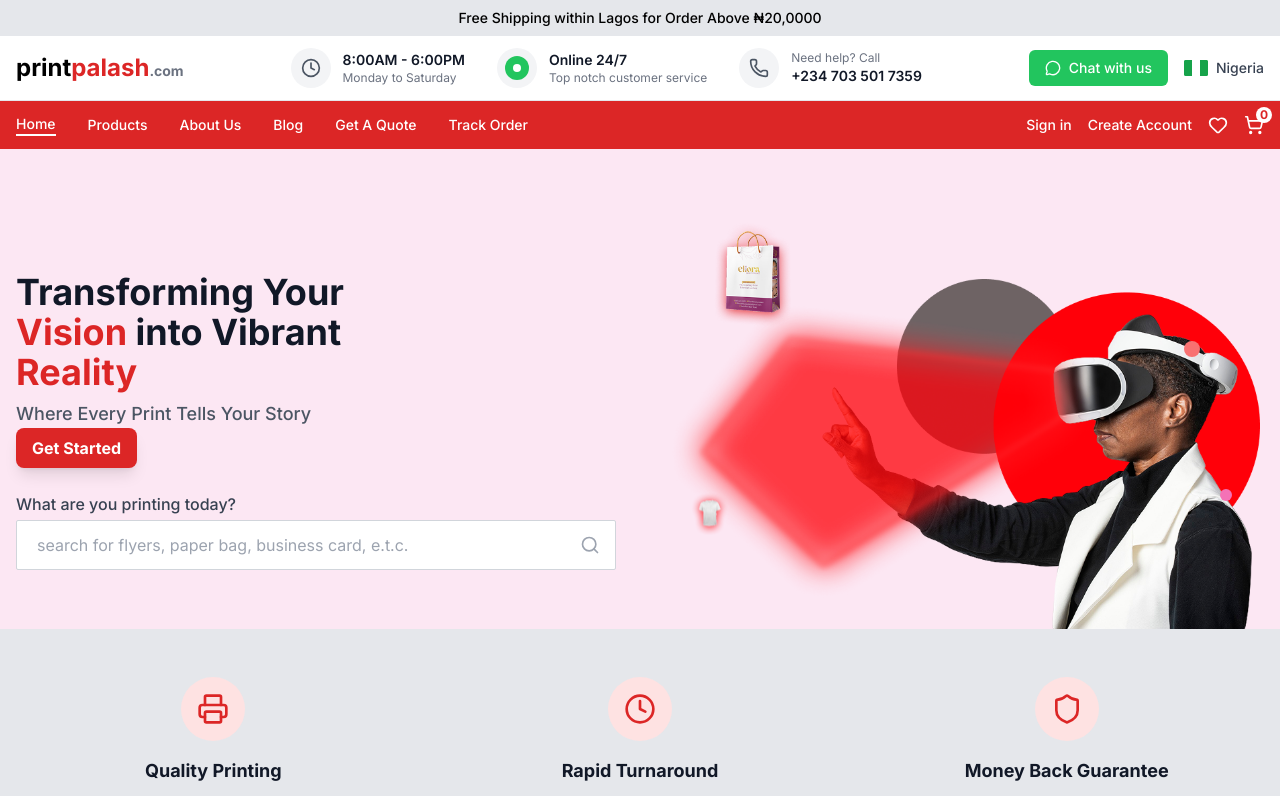
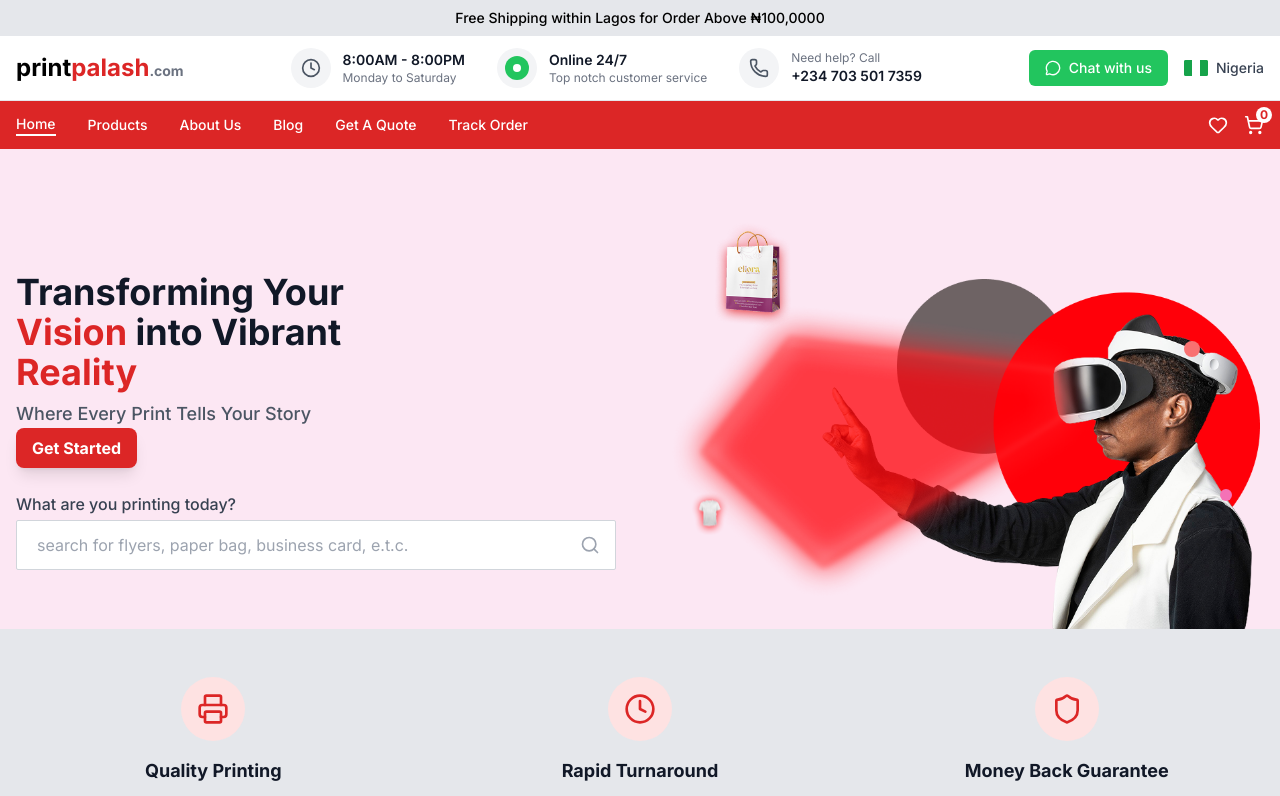
Before and after one commit to davidgraphix/printpalash, a Next.js app: page / in a window 1280 px wide. Shown: the top 796 px of the page. Built offline with nearby package versions, Linux system fonts and the light colour scheme; a web font is replaced by a local one.

Commit message:
fix: Update operating hours and contact link in Header, adjust shipping threshold in Topbar, and correct brand images in TrustedBrands

```diff
--- a/components/Home/Header.tsx
+++ b/components/Home/Header.tsx
@@ -62,7 +62,7 @@
               </div>
               <div className="flex flex-col">
                 <span className="text-sm font-semibold text-gray-900">
-                  8:00AM - 6:00PM
+                  8:00AM - 8:00PM
                 </span>
                 <span className="text-xs text-gray-500">
                   Monday to Saturday
@@ -94,9 +94,12 @@
               </div>
               <div className="flex flex-col">
                 <span className="text-xs text-gray-500">Need help? Call</span>
-                <span className="text-sm text-gray-900 font-semibold">
+                <a
+                  href="tel:+2347035017359"
+                  className="text-sm text-gray-900 font-semibold cursor-pointer hover:underline"
+                >
                   +234 703 501 7359
-                </span>
+                </a>
               </div>
             </div>
           </div>
--- a/components/Home/Topbar.tsx
+++ b/components/Home/Topbar.tsx
@@ -4,7 +4,7 @@
       <div className="container mx-auto px-4">
         <div className="text-center">
           <p className="text-xs sm:text-sm text-black font-medium">
-            Free Shipping within Lagos for Order Above ₦20,0000
+            Free Shipping within Lagos for Order Above ₦100,0000
           </p>
         </div>
       </div>
--- a/components/Navbar/Navbar.tsx
+++ b/components/Navbar/Navbar.tsx
@@ -93,7 +93,7 @@
           {/* Right Side Actions */}
           <div className="flex items-center space-x-4">
             {/* Desktop Sign in/Create Account */}
-            <div className="hidden md:flex items-center space-x-4">
+            {/* <div className="hidden md:flex items-center space-x-4">
               <Link
                 href="/signin"
                 className="text-white hover:text-red-200 font-medium text-sm"
@@ -106,7 +106,7 @@
               >
                 Create Account
               </Link>
-            </div>
+            </div> */}
 
             {/* Wishlist */}
             <button className="text-white hover:text-red-200 relative">
@@ -186,7 +186,7 @@
                 </Link>
 
                 {/* Mobile Sign in/Create Account */}
-                <div className="border-t border-red-500 pt-4 mt-4">
+                {/* <div className="border-t border-red-500 pt-4 mt-4">
                   <Link
                     href="/signin"
                     onClick={() => setIsMobileMenuOpen(false)}
@@ -201,7 +201,7 @@
                   >
                     Create Account
                   </Link>
-                </div>
+                </div> */}
               </div>
             </div>
           </div>
--- a/components/Trusted-Brands/TrustedBrands.tsx
+++ b/components/Trusted-Brands/TrustedBrands.tsx
@@ -25,8 +25,8 @@
         <div className="grid grid-cols-2 sm:grid-cols-3 lg:flex lg:flex-wrap lg:justify-center items-center gap-8 lg:gap-12 xl:gap-16">
           <div className="flex justify-center hover:grayscale-0 transition-all duration-300">
             <Image
-              src={trustedBrand1 || "/placeholder.svg"}
-              alt="IITA - Transforming African Agriculture"
+              src={trustedBrand4 || "/placeholder.svg"}
+              alt="Master card foundation"
               width={120}
               height={60}
               className="h-8 lg:h-12 w-auto"
@@ -35,7 +35,7 @@
           <div className="flex justify-center hover:grayscale-0 transition-all duration-300">
             <Image
               src={trustedBrand2 || "/placeholder.svg"}
-              alt="Mastercard Foundation"
+              alt="IITA"
               width={120}
               height={60}
               className="h-8 lg:h-12 w-auto"
@@ -44,28 +44,30 @@
           <div className="flex justify-center hover:grayscale-0 transition-all duration-300">
             <Image
               src={trustedBrand3 || "/placeholder.svg"}
-              alt="Kkwhnnies Naturals"
+              alt="Kehnnies Naturals"
               width={120}
               height={60}
               className="h-8 lg:h-12 w-auto"
             />
           </div>
+
           <div className="flex justify-center hover:grayscale-0 transition-all duration-300">
             <Image
-              src={trustedBrand4 || "/placeholder.svg"}
-              alt="Reflection Universe"
+              src={trustedBrand1 || "/placeholder.svg"}
+              alt="IITA - Transforming African Agriculture"
               width={120}
               height={60}
               className="h-8 lg:h-12 w-auto"
             />
           </div>
+
           <div className="flex justify-center hover:grayscale-0 transition-all duration-300">
             <Image
               src={trustedBrand5 || "/placeholder.svg"}
               alt="Hernicky"
               width={120}
               height={60}
-              className="h-8 lg:h-12 w-auto"
+              className="h-10 lg:h-15 w-auto"
             />
           </div>
           <div className="flex justify-center hover:grayscale-0 transition-all duration-300">
```
